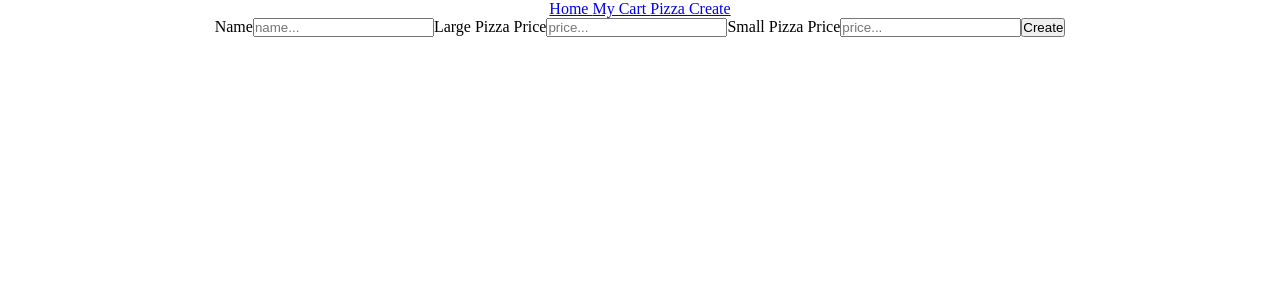
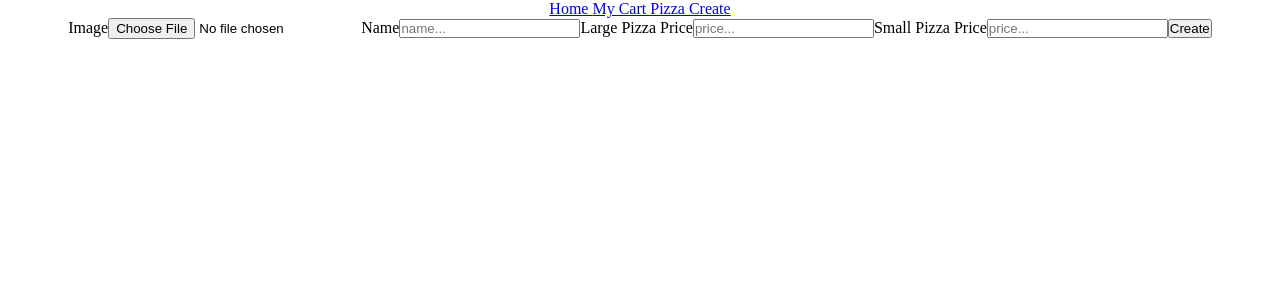
Before and after one commit to Lexikonnn/PizzaPrototyp, a React (Create React App) app in the folder client/: page /pizzaCreate in a window 1280 px wide. Shown: the top 300 px of the page. Built offline with nearby package versions, Linux system fonts and the light colour scheme.

Commit message:
image from in progress

```diff
--- a/client/src/components/pizzaCard/PizzaCard.js
+++ b/client/src/components/pizzaCard/PizzaCard.js
@@ -4,7 +4,7 @@ const PizzaCard = (props) => {
     return (
         <div className='card-container'>
             <div className='img-wrapper'>
-
+                <img src={props.image} alt="pizza" />
             </div>
             <h4>{props.name}</h4>
             <div>
--- a/client/src/pages/Home.js
+++ b/client/src/pages/Home.js
@@ -34,7 +34,7 @@ function Home() {
             </div>
             <div>
                 {listOfPizzas.map((value, key) => {
-                    return <PizzaCard name={value.name} largePrice={ value.PriceLarge } smallPrice={ value.PriceSmall }/>
+                    return <PizzaCard image={value.image} name={value.name} largePrice={ value.priceLarge } smallPrice={ value.priceSmall }/>
                 })
                 }
             </div>
--- a/client/src/pages/PizzaCreate.js
+++ b/client/src/pages/PizzaCreate.js
@@ -11,12 +11,14 @@ const PizzaCreate = () => {
     const [listOfPizzas, setListOfPizzas] = useState([]);
 
     const initialValues = {
+        image: "",
         name: "",
-        packagericeLarge: "",
+        priceLarge: "",
         priceSmall: "",
     };
 
     const validationSchema = Yup.object().shape({
+        image: Yup.mixed(),
         name: Yup.string().required("Please input name!"),
         priceLarge: Yup.number().required("Please input price!"),
         priceSmall: Yup.number().required("Please input price!"),
@@ -24,8 +26,11 @@ const PizzaCreate = () => {
 
     const onSubmit = (data) => {
 
+        console.log(data);
+
         axios.post('http://localhost:3001/pizzas', data).then((response) => {
             console.log("ok");
+            console.log(response)
             setListOfPizzas(response.data);
         });
     }
@@ -34,37 +39,57 @@ const PizzaCreate = () => {
 
     return (
         <div>
-            <Formik initialValues={initialValues} onSubmit={onSubmit} validationSchema={validationSchema}>
+            <Formik
+                initialValues={initialValues}
+                onSubmit={onSubmit}
+                validationSchema={validationSchema}
+            >
+                {({ setFieldValue }) => (
                     <Form>
+                        <label>Image</label>
+                        <input
+                            type='file'
+                            onChange={(e) => {
+                                setFieldValue('image', e.target.files[0])
+                            }}
+                        />
+                        <ErrorMessage name='image' component='span' />
+
                         <label>Name</label>
-                    <ErrorMessage name='name' component='span' />
                         <Field
                             autoComplete='off'
-                        id='inputCreatePizza'
+                            id='name'
                             name='name'
                             placeholder='name...'
                         />
+                        <ErrorMessage name='name' component='span' />
+
                         <label>Large Pizza Price</label>
-                    <ErrorMessage name='priceLarge' component='span' />
                         <Field
                             autoComplete='off'
-                        id='inputCreatePizza'
+                            id='priceLarge'
                             name='priceLarge'
                             placeholder='price...'
+                            type='number'
                         />
+                        <ErrorMessage name='priceLarge' component='span' />
+
                         <label>Small Pizza Price</label>
-                    <ErrorMessage name='priceSmall' component='span' />
                         <Field
                             autoComplete='off'
-                        id='inputCreatePizza'
+                            id='priceSmall'
                             name='priceSmall'
                             placeholder='price...'
+                            type='number'
                         />
+                        <ErrorMessage name='priceSmall' component='span' />
+
                         <button type='submit'>Create</button>
                     </Form>
+                )}
             </Formik>
         </div>
     );
-}
+};
 
 export default PizzaCreate;
```
Lines whose indentation alone changed are shown as unchanged.
